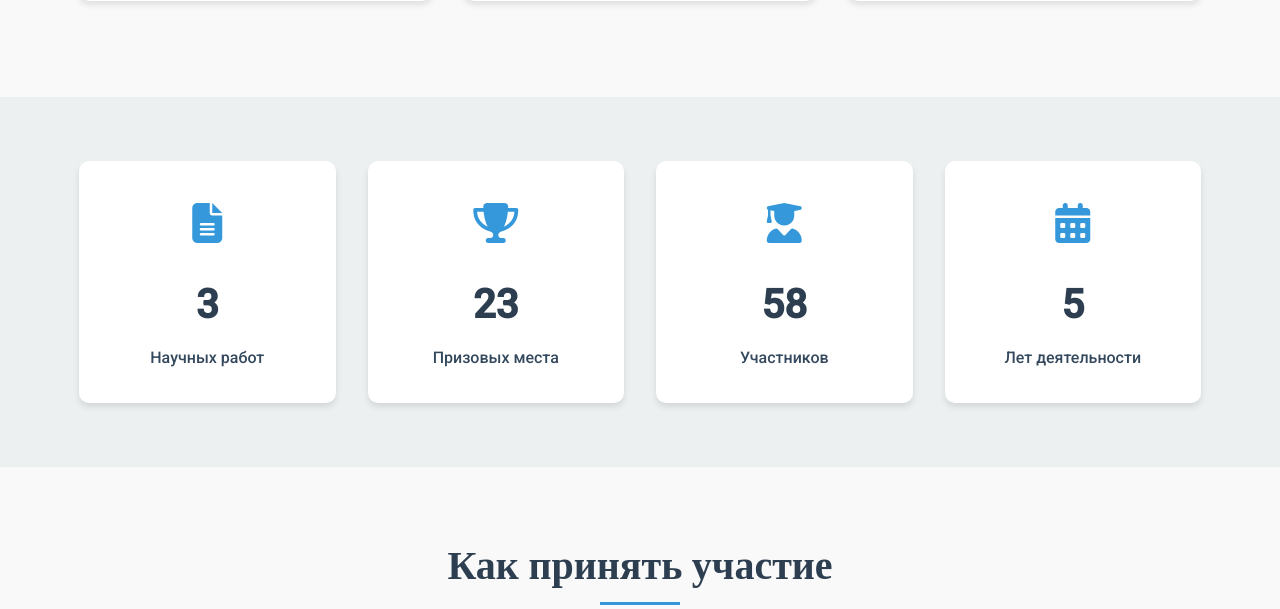
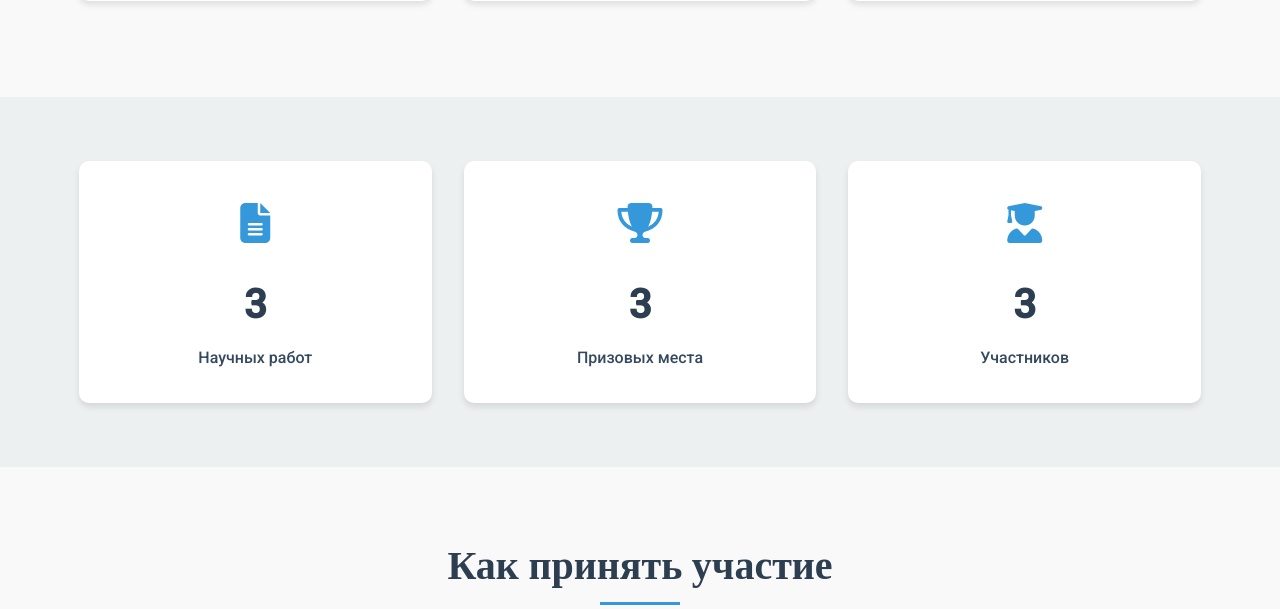
Before and after one commit to LilFreezyV/HistoryTeacherSite, a Flask app: page /science in a window 1280 px wide. Shown: the part 1216-1825 px from the top of the page. Run offline with Flask 3, Linux system fonts and the light colour scheme.

Commit message:
some design

```diff
--- a/templates/science.html
+++ b/templates/science.html
@@ -829,22 +829,15 @@
                 <div class="stat-icon">
                     <i class="fas fa-trophy"></i>
                 </div>
-                <div class="stat-number">23</div>
+                <div class="stat-number">3</div>
                 <div class="stat-text">Призовых места</div>
             </div>
             <div class="stat-card">
                 <div class="stat-icon">
                     <i class="fas fa-user-graduate"></i>
                 </div>
-                <div class="stat-number">58</div>
+                <div class="stat-number">3</div>
                 <div class="stat-text">Участников</div>
-            </div>
-            <div class="stat-card">
-                <div class="stat-icon">
-                    <i class="fas fa-calendar-alt"></i>
-                </div>
-                <div class="stat-number">5</div>
-                <div class="stat-text">Лет деятельности</div>
             </div>
         </div>
     </div>
```
